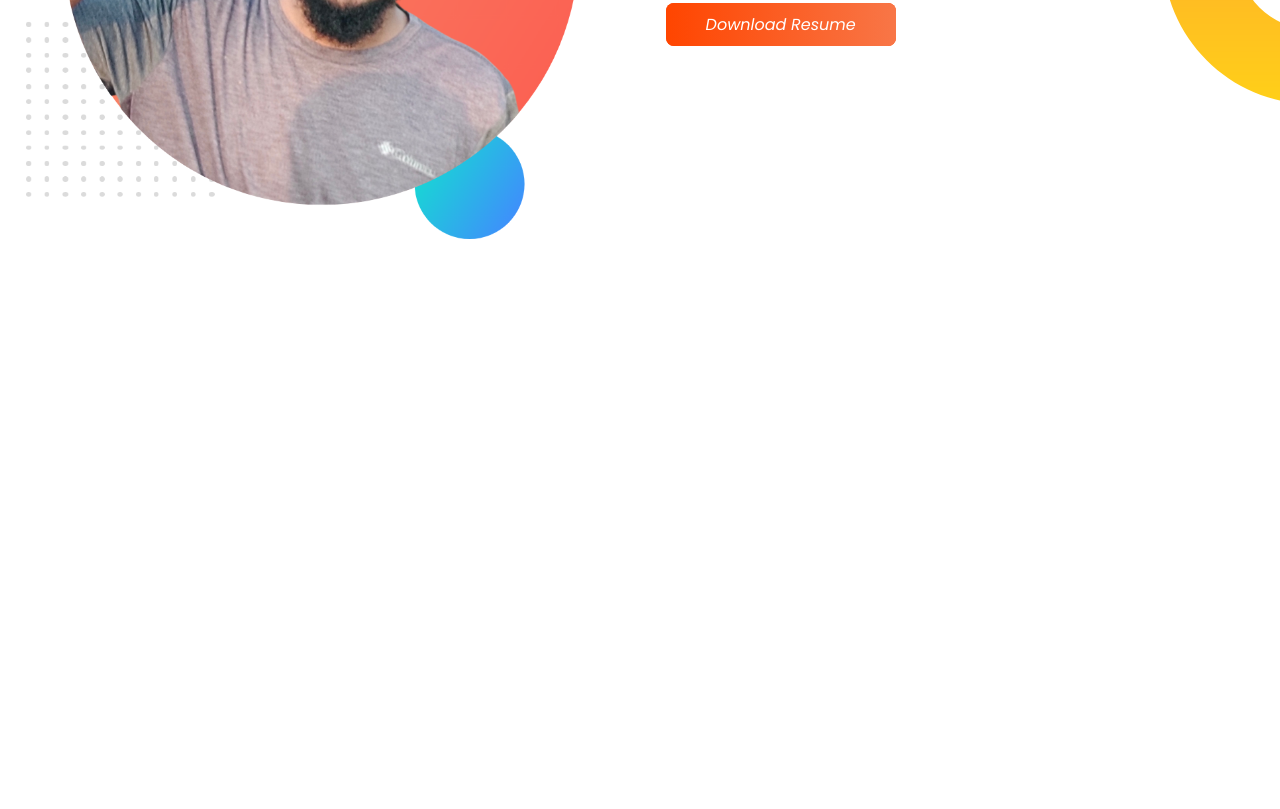
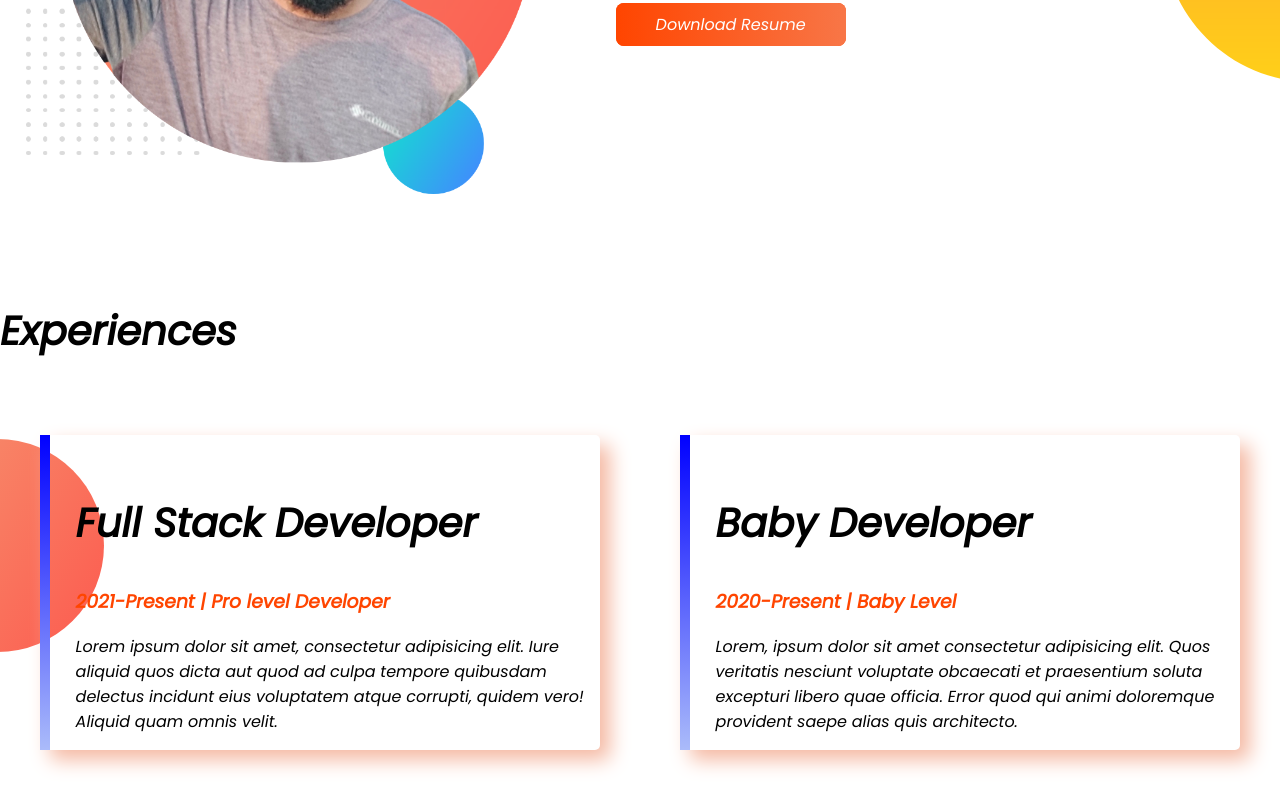
Before and after one commit to Springhawk27/developer-portfolio-html-css, a plain HTML site: page index.html in a window 1280 px wide. Shown: the part 1017-1826 px from the top of the page. Before the commit the page ends 1363 px from the top, so only its background shows below. Drawn offline with Linux system fonts and the light colour scheme; a web font is replaced by a local one.

Commit message:
experience section done

```diff
--- a/index.html
+++ b/index.html
@@ -35,7 +35,7 @@
         <div class="half-width ">
             <img src="images/my-photo.png" alt="">
         </div>
-        <div class="half-width ">
+        <div class="half-width  dream-big-right">
             <h1>Dream Big</h1>
             <h2>Become a Web Developer</h2>
             <p>Lorem ipsum dolor sit amet consectetur adipisicing elit. Aliquid maxime iure sed veritatis beatae neque.
@@ -47,6 +47,26 @@
 
         </div>
     </section>
+    <section class="experience-area">
+        <h1>Experiences</h1>
+        <div class="container">
+            <div class="half-width box-shadow">
+                <h1>Full Stack Developer</h1>
+                <h3 class="orange-color ">2021-Present | Pro level Developer</h3>
+                <p>Lorem ipsum dolor sit amet, consectetur adipisicing elit. Iure aliquid quos dicta aut quod ad culpa
+                    tempore quibusdam delectus incidunt eius voluptatem atque corrupti, quidem vero! Aliquid quam omnis
+                    velit.</p>
+            </div>
+            <div class="half-width box-shadow">
+                <h1>Baby Developer</h1>
+                <h3 class="orange-color ">2020-Present | Baby Level</h3>
+                <p>Lorem, ipsum dolor sit amet consectetur adipisicing elit. Quos veritatis nesciunt voluptate obcaecati
+                    et praesentium soluta excepturi libero quae officia. Error quod qui animi doloremque provident saepe
+                    alias quis architecto.</p>
+            </div>
+        </div>
+
+    </section>
 </body>
 
 </html>
--- a/style.css
+++ b/style.css
@@ -47,3 +47,24 @@ h1 {
     background-repeat: no-repeat;
     background-position: right;
 }
+
+.dream-big-right {
+    padding-right: 100px;
+}
+
+.experience-area {
+    background-image: url('images/exp-bg.png');
+    background-repeat: no-repeat;
+    background-position: left;
+}
+
+.box-shadow {
+    border-radius: 5px;
+    border-left: 10px solid;
+    border-image: linear-gradient(to bottom,
+            blue,
+            rgb(171, 188, 250)) 1 100%;
+    ;
+    margin: 40px;
+    box-shadow: 10px 10px 20px rgb(245, 185, 163);
+}
```
